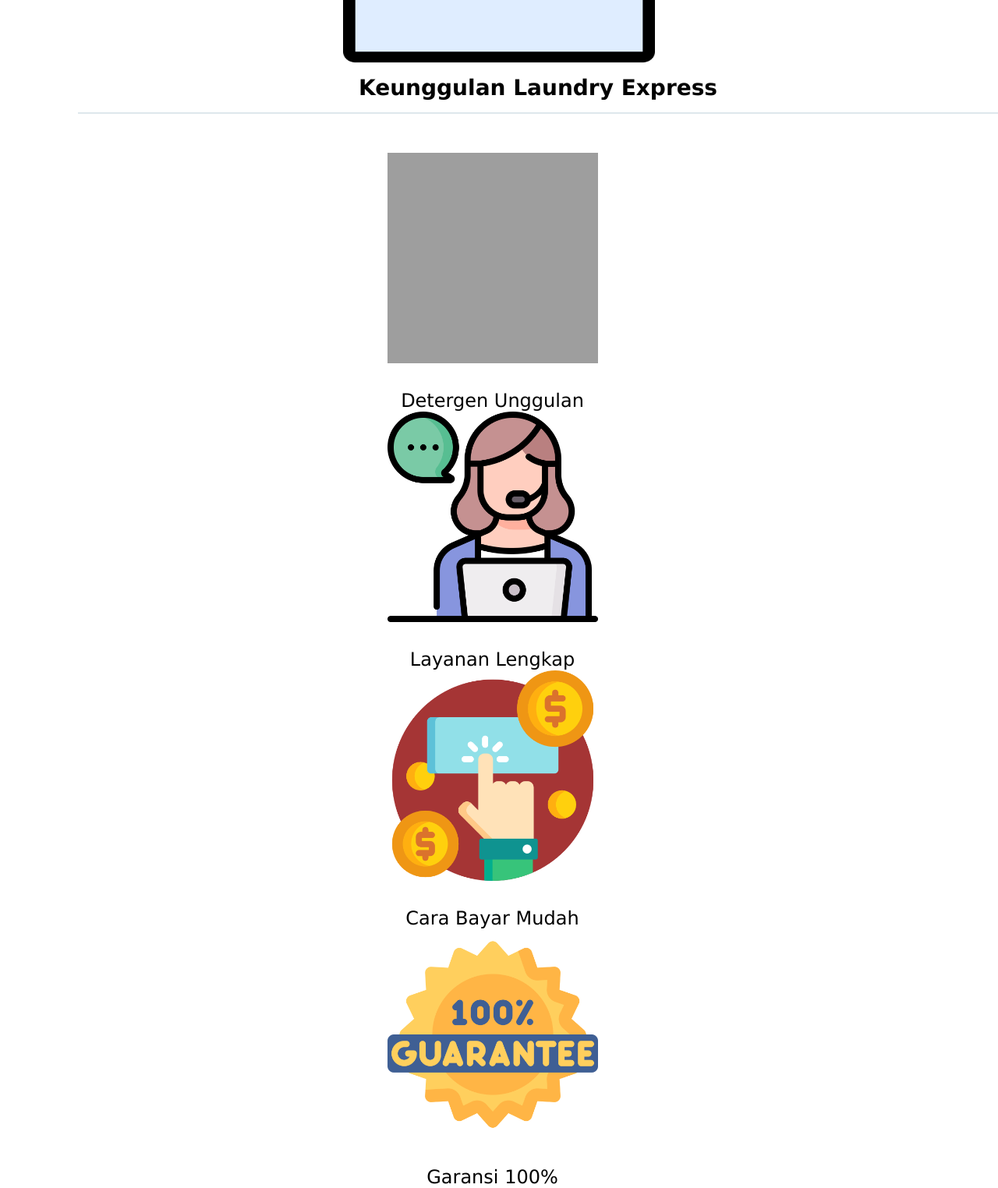
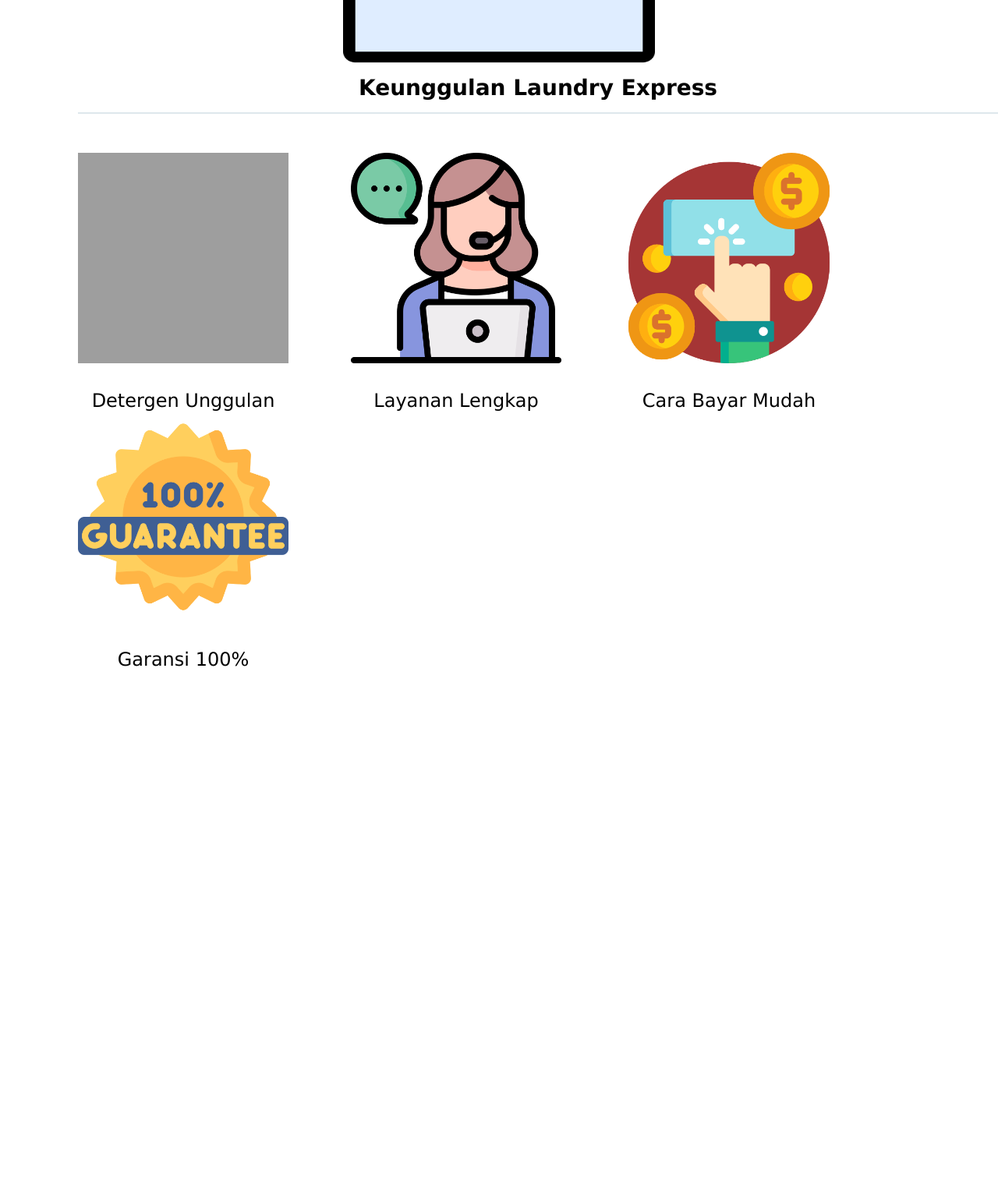
Before and after one commit to atikamaulidaz/Proyek-Akhir-WEB, a PHP site: page /Proyek-Akhir-WEB/ in a window 1280 px wide. Shown: the part 368-1892 px from the top of the page at 78% size. After the commit the page ends 1223 px from the top, so only its background shows below. Run offline with PHP 8.4, Linux system fonts and the light colour scheme; grey boxes are pictures that could not be loaded.

Commit message:
Perbaikan css

```diff
--- a/css/stylesheet.css
+++ b/css/stylesheet.css
@@ -64,8 +64,9 @@ li {
 }
 
 .penawaran-item{
-    margin-right: 117px;
-    border-radius: 50%;
+    float: left;
+    margin-right: 80px;
+    /* border-radius: 50%; */
     width: auto;
 }
 
```
Also changed, not shown: beranda.php (+4 -4 lines).
